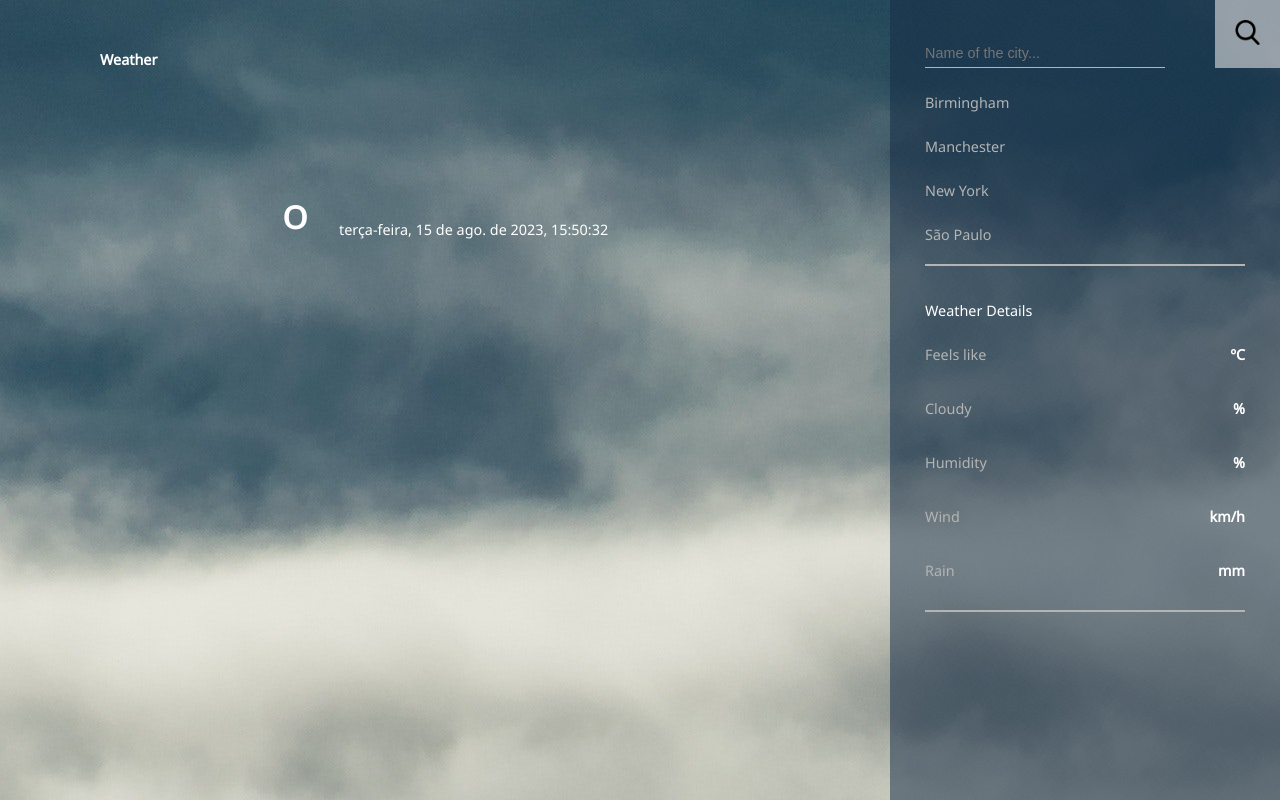
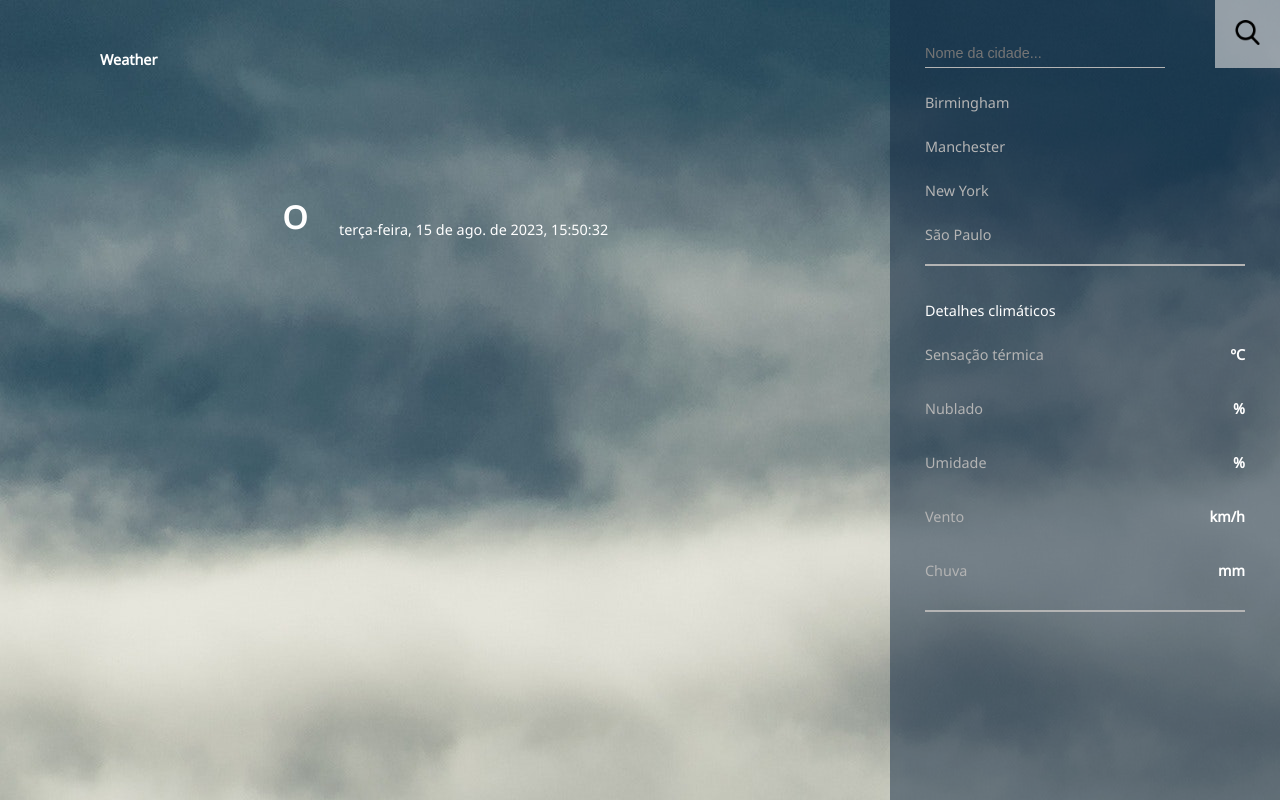
Before and after one commit to nuzael/weather, a Django app: template core/templates/core/index.html in a window 1280 px wide. Run offline with Django 4.2, Linux system fonts and the light colour scheme; the template is opened without the code that fills it, so the values that code supplies are empty.

Commit message:
chore: translates strings to pt_BR

```diff
--- a/core/templates/core/index.html
+++ b/core/templates/core/index.html
@@ -39,7 +39,7 @@
     <div class="container-right">
         <div class="container-location">
             <form class="form-search" action="{% url 'index' %}" method="GET">
-                <input class="input-search" type="search" name="q" placeholder="Name of the city...">
+                <input class="input-search" type="search" name="q" placeholder="Nome da cidade...">
                 <button class="button-search" type="submit"><img class="img-search" src="{% static 'img/search.png' %}" alt=""></button>
             </form>
             <p class="text-format">Birmingham</p>
@@ -51,26 +51,26 @@
         <hr class="line">
 
         <div class="container-details">
-            <p id="title-detail">Weather Details</p>
+            <p id="title-detail">Detalhes climáticos</p>
 
             <div class="info">
-                <p class="text-format">Feels like</p>
+                <p class="text-format">Sensação térmica</p>
                 <strong class="data">{{ current_weather.feels_like }}ºC</strong>
             </div>
             <div class="info">
-                <p class="text-format">Cloudy</p>
+                <p class="text-format">Nublado</p>
                 <strong class="data">{{ current_weather.cloudy }}%</strong>
             </div>
             <div class="info">
-                <p class="text-format">Humidity</p>
+                <p class="text-format">Umidade</p>
                 <strong class="data">{{ current_weather.humidity }}%</strong>
             </div>
             <div class="info">
-                <p class="text-format">Wind</p>
+                <p class="text-format">Vento</p>
                 <strong class="data">{{ current_weather.wind }}km/h</strong>
             </div>
             <div class="info">
-                <p class="text-format">Rain</p>
+                <p class="text-format">Chuva</p>
                 <strong class="data">{{ current_weather.rain }}mm</strong>
             </div>
         </div>
```
